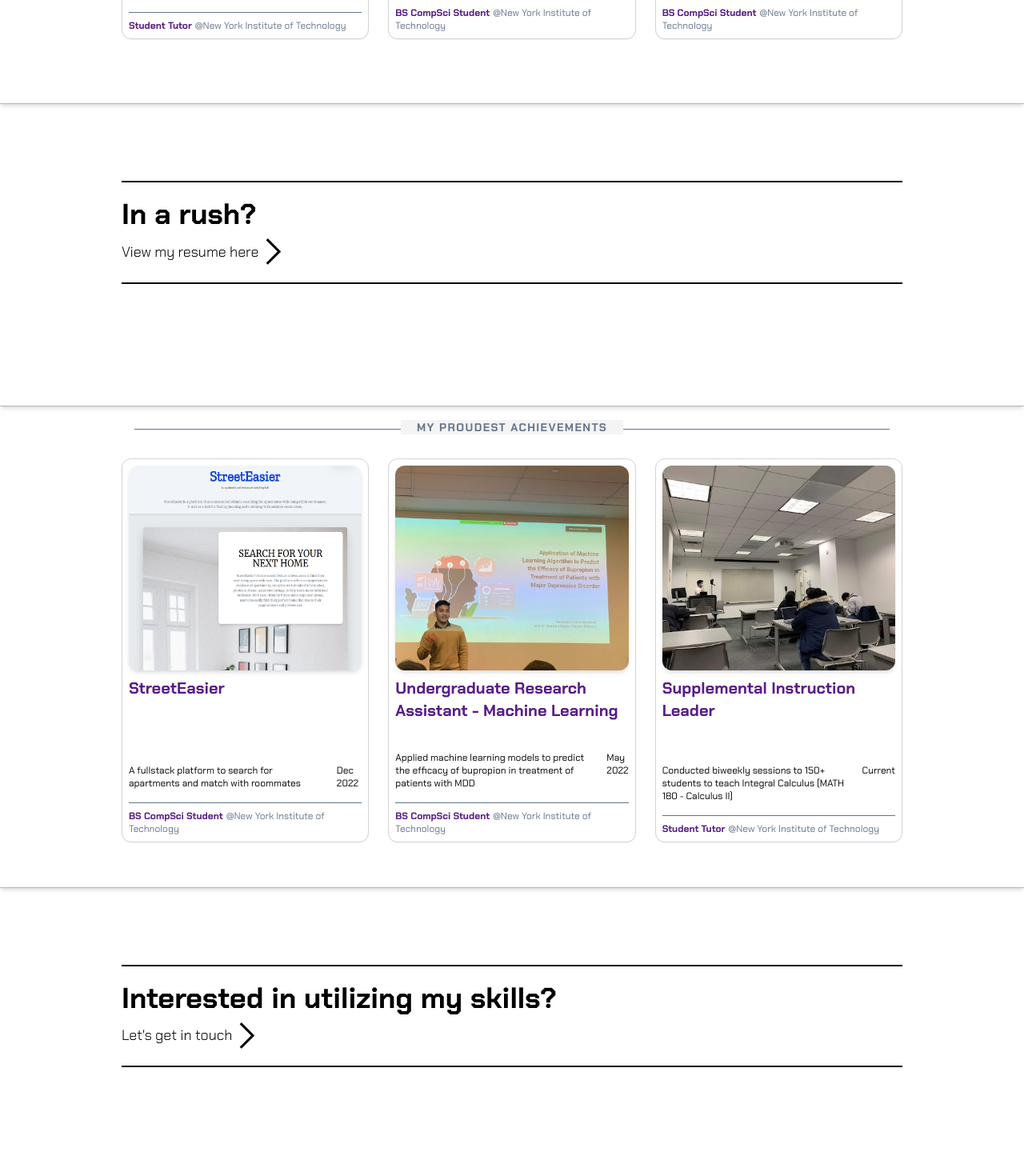
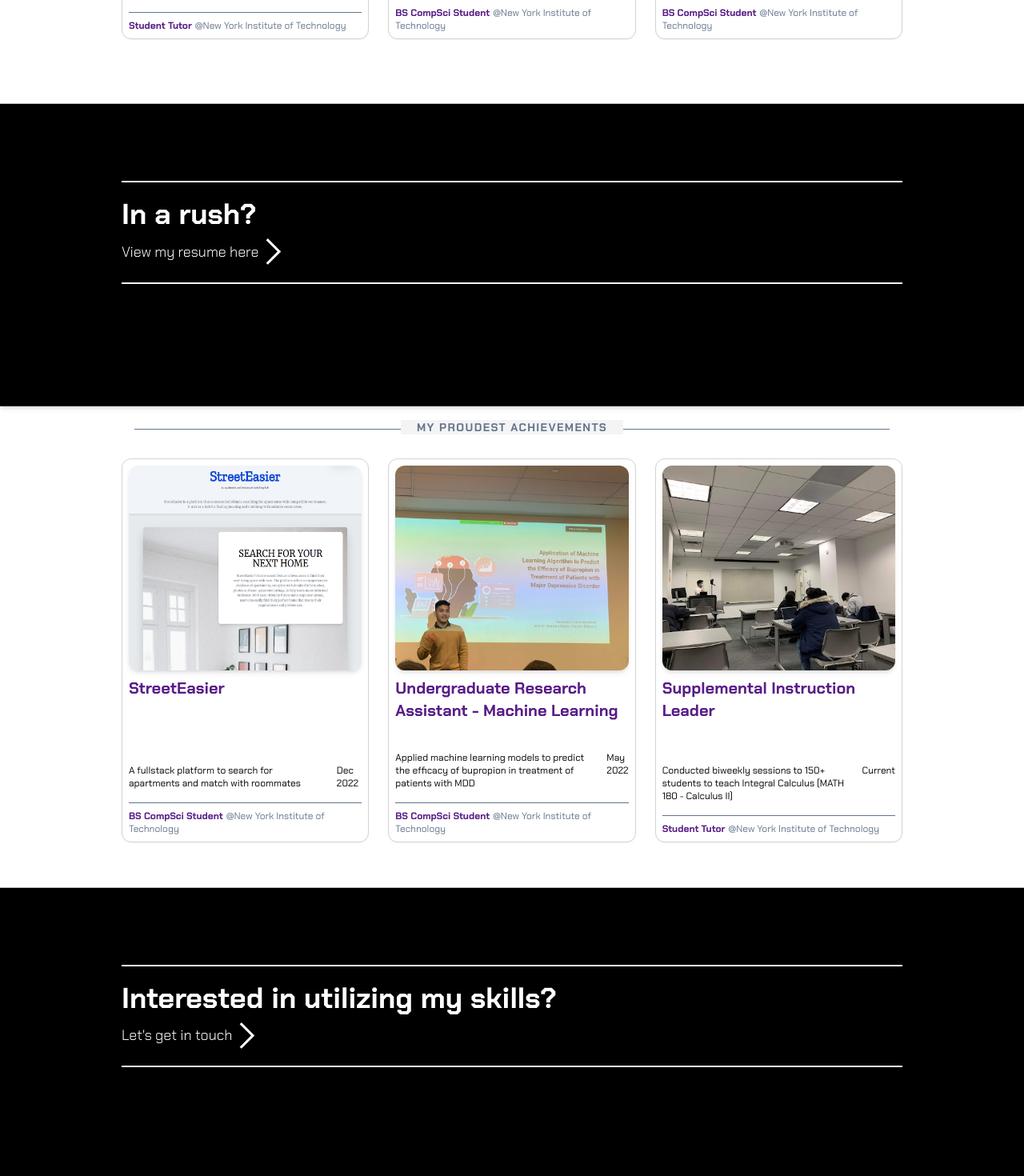
Before and after one commit to kankenny/personal-website, a Next.js app: page / in a window 1280 px wide. Shown: the part 1520-2990 px from the top of the page at 80% size. Built offline with nearby package versions, Linux system fonts and the light colour scheme.

Commit message:
Implement 60-30-10 rule of colors

```diff
--- a/src/components/layout/body/connect/Connect.tsx
+++ b/src/components/layout/body/connect/Connect.tsx
@@ -17,9 +17,9 @@ const Connect = ({ connectWithMeText }: Props) => {
   return (
     <Fragment>
       {modalIsOpen && <Modal onClose={modalVisibilityHandler} />}
-      <SectionContainer twClasses="pb-0">
+      <SectionContainer twClasses="pb-0 bg-black">
         <div
-          className="flex flex-col gap-2 py-5 my-24 hover:text-main group border-y-2 hover:border-main cursor-pointer text-black duration-200 border-black"
+          className="flex flex-col gap-2 py-5 my-24 hover:text-main group border-y-2 hover:border-main cursor-pointer text-white duration-200 border-white"
           onClick={modalVisibilityHandler}
         >
           <h1 className="text-4xl font-bold">{connectWithMeText}</h1>
--- a/src/components/routes/home/banner/BannerDescription.tsx
+++ b/src/components/routes/home/banner/BannerDescription.tsx
@@ -1,5 +1,5 @@
-import React from 'react'
-import { motion } from 'framer-motion'
+import React from "react"
+import { motion } from "framer-motion"
 
 const textVariant = {
   hidden: {
@@ -22,7 +22,7 @@ const BannerDescription = () => {
       animate="visible"
     >
       <div className="bg-darkGray rounded-md max-w-max p-6">
-				<div className="group-hover:underline decoration-white group-hover:text-yellow-300 group-hover:decoration-yellow-300  duration-300">
+        <div className="group-hover:underline decoration-white group-hover:text-main group-hover:decoration-main  duration-300">
           <p>Hi there! My name is</p>
           <h1>Kennette James Basco</h1>
           <p>— Frontend Web Developer</p>
--- a/src/components/routes/home/rush/Rush.tsx
+++ b/src/components/routes/home/rush/Rush.tsx
@@ -3,13 +3,13 @@ import React from "react"
 
 const Rush = () => {
   return (
-    <SectionContainer twClasses="pb-0">
+    <SectionContainer twClasses="pb-0 bg-black">
       <a
         href="https://fastupload.io/en/mTioSvRQcHIq6fl/preview"
         target="_blank"
         rel="noreferrer noopener"
       >
-        <div className="flex flex-col gap-2 py-5 my-24 hover:text-main group border-y-2 hover:border-main cursor-pointer text-black duration-200 border-black">
+        <div className="flex flex-col gap-2 py-5 my-24 hover:text-main group border-y-2 hover:border-main cursor-pointer text-white duration-200 border-white">
           <h1 className="text-4xl font-bold">In a rush?</h1>
           <div className="flex items-center">
             <p className="max-w-[75%] text-lg group-hover:underline font-light">
```
Lines whose indentation alone changed are shown as unchanged.
